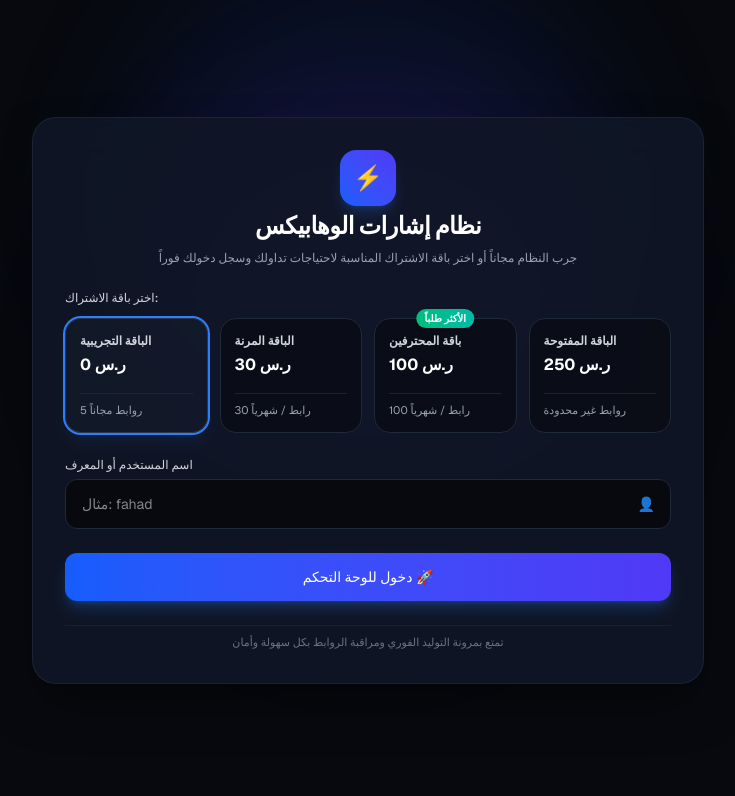
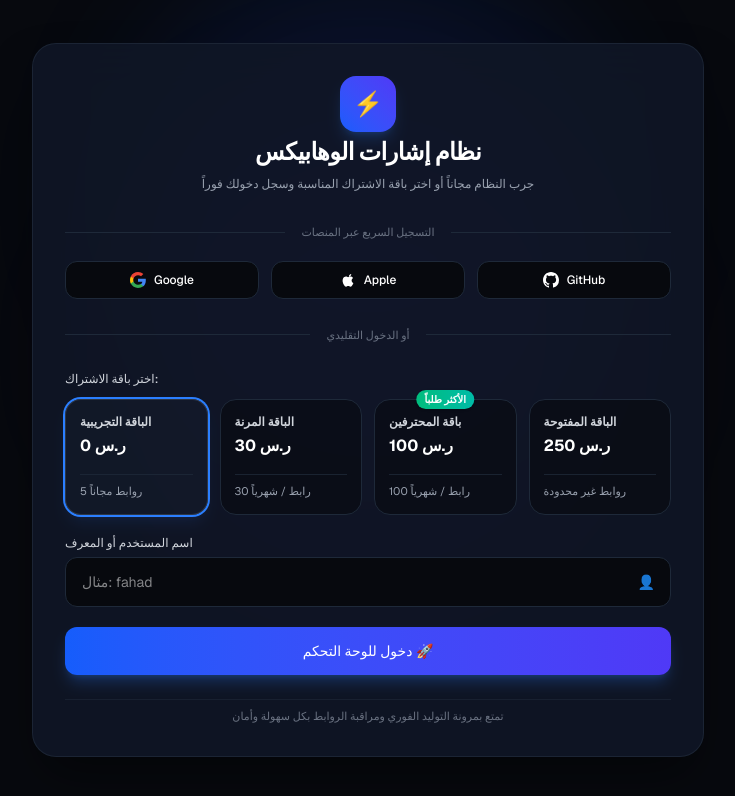
Before and after one commit to hamato19/signal-flow-dashboard, a Next.js app: page / in a window 1280 px wide. Shown: the top 796 px of the page, without its empty margins (272-1007 px from the left). Built offline with nearby package versions, Linux system fonts and the light colour scheme.

Commit message:
Update page.tsx

```diff
--- a/src/app/page.tsx
+++ b/src/app/page.tsx
@@ -21,13 +21,24 @@ export default function LoginPage() {
     if (!username.trim()) return;
 
     setIsLoading(true);
-    // تخزين اسم المستخدم والباقة المختارة في التخزين المحلي
     localStorage.setItem('signal_user', username.trim());
     localStorage.setItem('signal_plan', selectedPlan);
 
     setTimeout(() => {
       router.push('/dashboard');
     }, 600);
+  };
+
+  // دالة موحدة للتعامل مع تسجيل الدخول عبر منصات الطرف الثالث (Google, Apple, GitHub)
+  const handleSocialLogin = (provider: string) => {
+    setIsLoading(true);
+    localStorage.setItem('signal_user', `${provider}_user`);
+    localStorage.setItem('signal_plan', selectedPlan);
+
+    // محاكاة الاتصال بالمصادقة ثم التوجيه للوحة التحكم
+    setTimeout(() => {
+      router.push('/dashboard');
+    }, 800);
   };
 
   return (
@@ -45,12 +56,71 @@ export default function LoginPage() {
             <span className="text-2xl">⚡</span>
           </div>
           <h1 className="text-2xl font-bold tracking-tight">نظام إشارات الوهابيكس</h1>
-          <p className="text-gray-400 text-xs">جرب النظام مجاناً أو اختر باقة الاشتراك المناسبة لاحتياجات تداولك وسجل دخولك فوراً</p>
+          <p className="text-gray-400 text-xs">جرب النظام مجاناً أو اختر باقة الاشتراك المناسبة وسجل دخولك فوراً</p>
         </div>
 
-        <form onSubmit={handleLogin} className="space-y-6">
+        {/* أسرع خيارات تسجيل الدخول عبر المنصات الاجتماعية */}
+        <div className="space-y-3">
+          <div className="relative flex py-2 items-center">
+            <div className="flex-grow border-t border-gray-800"></div>
+            <span className="flex-shrink mx-4 text-gray-500 text-[11px]">التسجيل السريع عبر المنصات</span>
+            <div className="flex-grow border-t border-gray-800"></div>
+          </div>
 
-          {/* قسم اختيار الباقات (أصبح يعرض 4 خيارات بشكل متناسق) */}
+          <div className="grid grid-cols-1 sm:grid-cols-3 gap-3">
+            {/* زر Google */}
+            <button
+              type="button"
+              onClick={() => handleSocialLogin('Google')}
+              disabled={isLoading}
+              className="flex items-center justify-center gap-2 bg-[#07090e] border border-gray-800 hover:border-gray-700 hover:bg-gray-800/40 py-2.5 px-4 rounded-xl text-xs font-medium transition active:scale-[0.99] disabled:opacity-50"
+            >
+              <svg className="w-4 h-4" viewBox="0 0 24 24">
+                <path fill="#4285F4" d="M23.745 12.27c0-.7-.06-1.4-.19-2.07H12v4.51h6.6c-.29 1.52-1.14 2.82-2.4 3.68v3.05h3.88c2.27-2.09 3.66-5.17 3.66-9.17z"/>
+                <path fill="#34A853" d="M12 24c3.24 0 5.95-1.08 7.93-2.91l-3.88-3.05c-1.08.72-2.45 1.16-4.05 1.16-3.13 0-5.78-2.11-6.73-4.96H1.18v3.15C3.15 21.32 7.23 24 12 24z"/>
+                <path fill="#FBBC05" d="M5.27 14.24c-.25-.72-.38-1.5-.38-2.24s.13-1.52.38-2.24V6.6H1.18C.43 8.13 0 9.87 0 12s.43 3.87 1.18 5.4l4.09-3.16z"/>
+                <path fill="#EA4335" d="M12 4.75c1.77 0 3.35.61 4.6 1.8l3.42-3.42C17.95 1.19 15.24 0 12 0 7.23 0 3.15 2.68 1.18 6.6l4.09 3.15c.95-2.85 3.6-4.96 6.73-4.96z"/>
+              </svg>
+              <span>Google</span>
+            </button>
+
+            {/* زر Apple */}
+            <button
+              type="button"
+              onClick={() => handleSocialLogin('Apple')}
+              disabled={isLoading}
+              className="flex items-center justify-center gap-2 bg-[#07090e] border border-gray-800 hover:border-gray-700 hover:bg-gray-800/40 py-2.5 px-4 rounded-xl text-xs font-medium transition active:scale-[0.99] disabled:opacity-50"
+            >
+              <svg className="w-4 h-4 fill-current text-white" viewBox="0 0 24 24">
+                <path d="M18.71 19.5c-.83 1.24-1.71 2.45-3.05 2.47-1.34.03-1.77-.79-3.29-.79-1.53 0-2 .77-3.27.82-1.31.05-2.3-1.32-3.14-2.53C4.25 17 2.94 12.45 4.7 9.39c.87-1.52 2.43-2.48 4.12-2.51 1.28-.02 2.5.87 3.29.87.78 0 2.26-1.07 3.81-.91.65.03 2.47.26 3.64 1.98-.09.06-2.17 1.28-2.15 3.81.03 3.02 2.65 4.03 2.68 4.04-.03.07-.42 1.44-1.38 2.83M15.95 5.74c.57-.69 1.02-1.65.91-2.61-.91.04-2.01.61-2.66 1.3-.53.56-.99 1.54-.86 2.48 1.02.08 2.04-.51 2.61-1.17z"/>
+              </svg>
+              <span>Apple</span>
+            </button>
+
+            {/* زر GitHub */}
+            <button
+              type="button"
+              onClick={() => handleSocialLogin('GitHub')}
+              disabled={isLoading}
+              className="flex items-center justify-center gap-2 bg-[#07090e] border border-gray-800 hover:border-gray-700 hover:bg-gray-800/40 py-2.5 px-4 rounded-xl text-xs font-medium transition active:scale-[0.99] disabled:opacity-50"
+            >
+              <svg className="w-4 h-4 fill-current text-white" viewBox="0 0 24 24">
+                <path d="M12 0C5.37 0 0 5.37 0 12c0 5.31 3.435 9.795 8.205 11.385.6.105.825-.255.825-.57 0-.285-.015-1.23-.015-2.235-3.015.555-3.795-.735-4.035-1.41-.135-.345-.72-1.41-1.23-1.695-.42-.225-1.02-.78-.015-.795.945-.015 1.62.87 1.845 1.23 1.08 1.815 2.805 1.305 3.495.99.105-.78.42-1.305.765-1.605-2.67-.3-5.46-1.335-5.46-5.925 0-1.305.465-2.385 1.23-3.225-.12-.3-.54-1.53.12-3.18 0 0 1.005-.315 3.3 1.23.96-.27 1.98-.405 3-.405s2.04.135 3 .405c2.295-1.56 3.3-1.23 3.3-1.23.66 1.65.24 2.88.12 3.18.765.84 1.23 1.905 1.23 3.225 0 4.605-2.805 5.625-5.475 5.925.435.375.81 1.095.81 2.22 0 1.605-.015 2.895-.015 3.3 0 .315.225.69.825.57A12.02 12.02 0 0024 12c0-6.63-5.37-12-12-12z"/>
+              </svg>
+              <span>GitHub</span>
+            </button>
+          </div>
+        </div>
+
+        <div className="relative flex py-1 items-center">
+          <div className="flex-grow border-t border-gray-800"></div>
+          <span className="flex-shrink mx-4 text-gray-500 text-[11px]">أو الدخول التقليدي</span>
+          <div className="flex-grow border-t border-gray-800"></div>
+        </div>
+
+        <form onSubmit={handleLogin} className="space-y-5">
+
+          {/* قسم اختيار الباقات */}
           <div className="space-y-3">
             <label className="block text-xs font-medium text-gray-300">اختر باقة الاشتراك:</label>
             <div className="grid grid-cols-1 sm:grid-cols-2 lg:grid-cols-4 gap-3">
```
